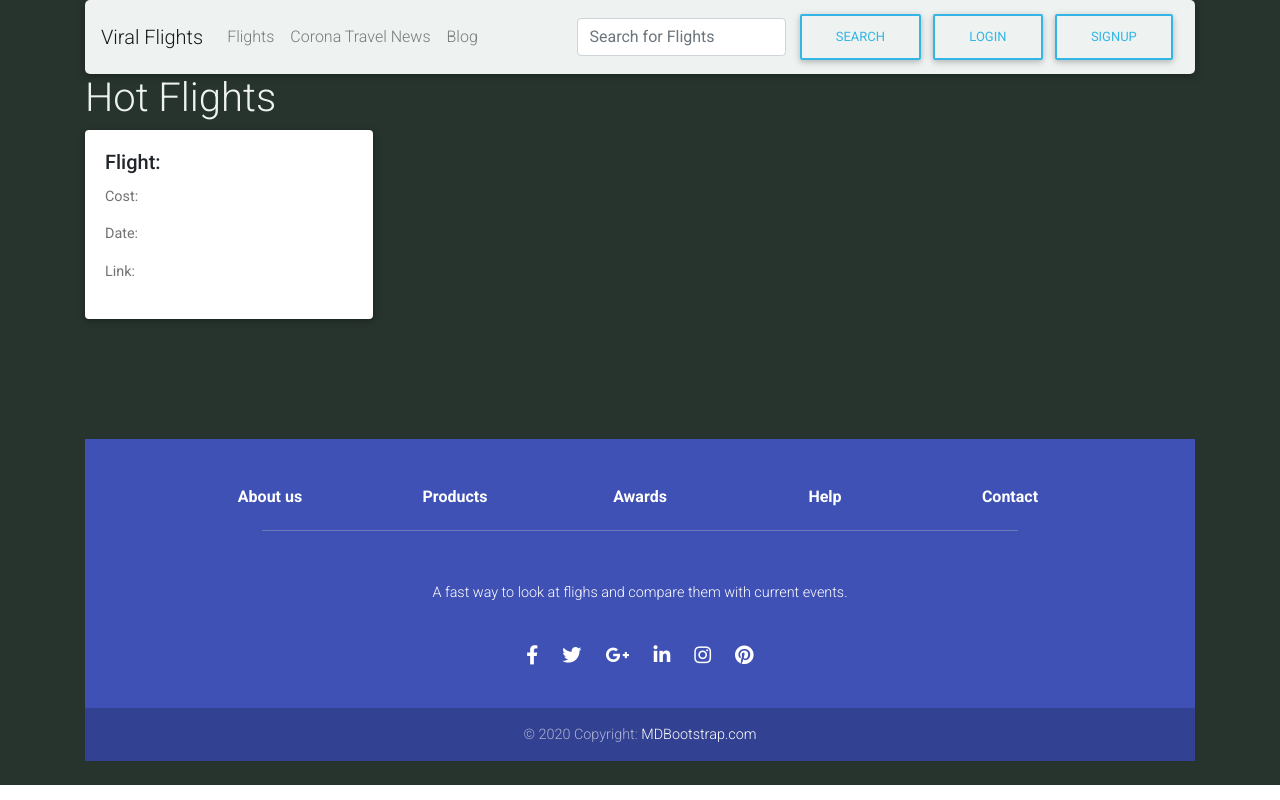
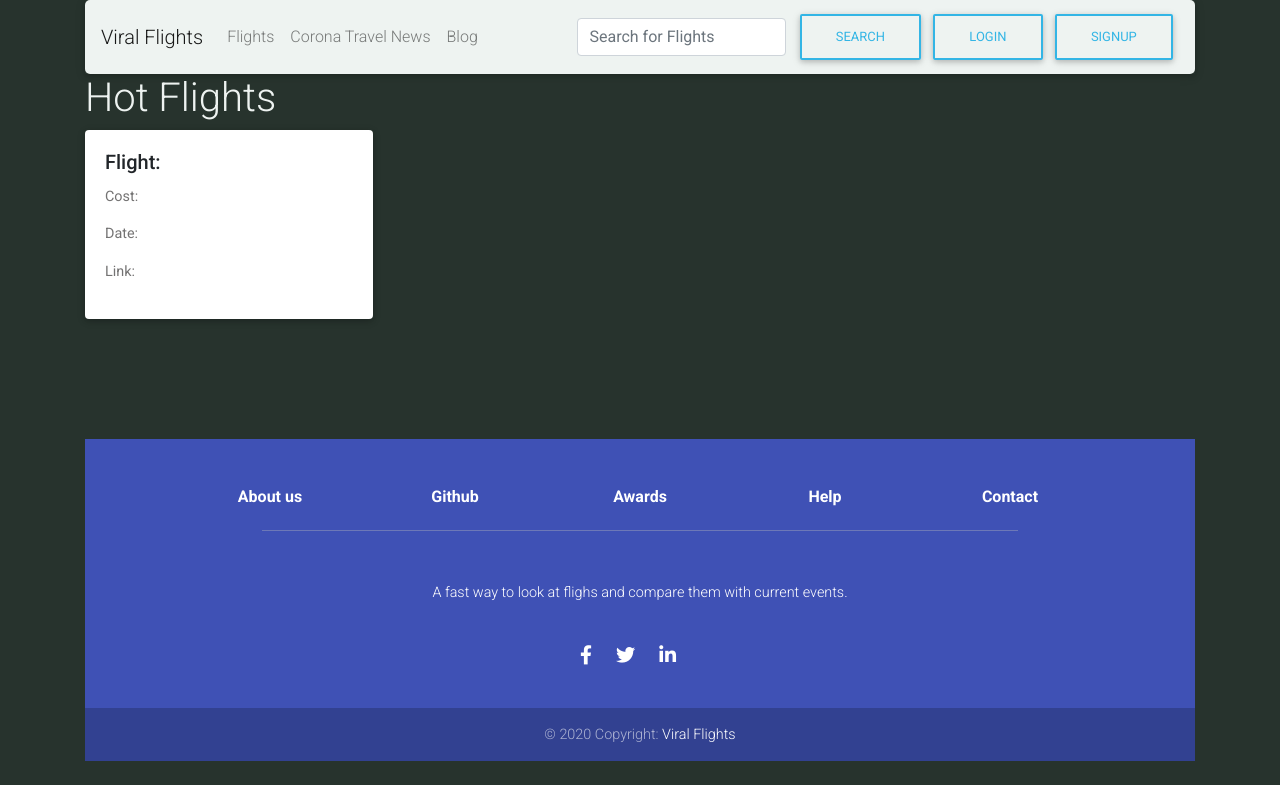
Before and after one commit to Cete4/Viral_Flights, a React (Create React App) app in the folder client/: page / in a window 1280 px wide. Built offline with nearby package versions, Linux system fonts and the light colour scheme.

Commit message:
Footer Changes

```diff
--- a/client/src/components/Footer/index.js
+++ b/client/src/components/Footer/index.js
@@ -13,7 +13,7 @@ const FooterPagePro = () => {
                     </MDBCol>
                     <MDBCol md="2" className="b-3">
                         <h6 className="title font-weight-bold">
-                            <a href="#!">Products</a>
+                            <a href="#!">Github</a>
                         </h6>
                     </MDBCol>
                     <MDBCol md="2" className="b-3">
@@ -50,19 +50,8 @@ const FooterPagePro = () => {
                             <a className="tw-ic">
                                 <i className="fab fa-twitter fa-lg white-text mr-md-4"> </i>
                             </a>
-                            <a className="gplus-ic">
-                                <i className="fab fa-google-plus-g fa-lg white-text mr-md-4">
-
-                                </i>
-                            </a>
                             <a className="li-ic">
                                 <i className="fab fa-linkedin-in fa-lg white-text mr-md-4"> </i>
-                            </a>
-                            <a className="ins-ic">
-                                <i className="fab fa-instagram fa-lg white-text mr-md-4"> </i>
-                            </a>
-                            <a className="pin-ic">
-                                <i className="fab fa-pinterest fa-lg white-text"> </i>
                             </a>
                         </div>
                     </MDBCol>
@@ -71,7 +60,7 @@ const FooterPagePro = () => {
             <div className="footer-copyright text-center py-3">
                 <MDBContainer fluid>
                     &copy; {new Date().getFullYear()} Copyright:
-          <a href="https://www.MDBootstrap.com"> MDBootstrap.com </a>
+          <a href="https://github.com/Cete4/Viral_Flights"> Viral Flights </a>
                 </MDBContainer>
             </div>
         </MDBFooter>
```
